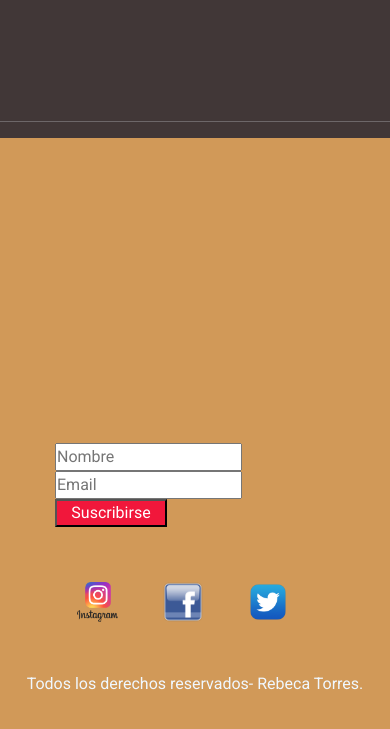
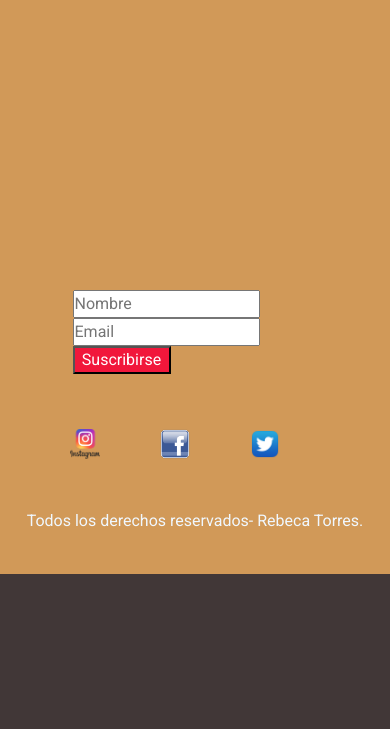
Before and after one commit to ayerebeca95/Musilandia, a plain HTML site: page index.html in a window 390 px wide. Shown: the part 5193-5922 px from the top of the page. After the commit the page ends 5767 px from the top, so only its background shows below. Drawn offline with nearby package versions, Linux system fonts and the light colour scheme.

Commit message:
cambie cosas en css

```diff
--- a/css/estilos.css
+++ b/css/estilos.css
@@ -187,6 +187,7 @@ header ul li {
 
 .footerSocial a {
     margin-left: 10px;
+    margin-right: 50px;
 }
 
 .footerSocial img {
@@ -211,7 +212,7 @@ header ul li {
 
 .footerMenu ul li {
     margin-top: 5px;
-   margin-right: 700px;
+   margin-right: 500px;
 
 }
 
@@ -242,10 +243,11 @@ padding: 0;
     padding-left: 50px;
 }
 
-@media screen and (max-width: 768px) {
+@media screen and (max-width: 900px) {
     .footerRow {
         flex-direction: column;
         align-items: center;
+
     }
 
     .footerMenu, .footerForm {
@@ -253,13 +255,13 @@ padding: 0;
     }
 
     .footerForm {
-        width: 80%;
+        width: 70%;
     }
 }
 
 
-@media screen and (max-width: 500px) {
+@media screen and (max-width: 600px) {
     .footerSocial img {
-        height: 40px;
+        height: 30px;
     }
 }
--- a/index.html
+++ b/index.html
@@ -204,12 +204,7 @@
                 width="600" height="450" style="border:0;" allowfullscreen="" loading="lazy"></iframe>
         </article>
     </section>
-    <br>
-    <br>
-    <br>
-    <br>
-    <br>
-    <hr>
+
 
     <footer class="footer">
         <div class="footerRow">
```
